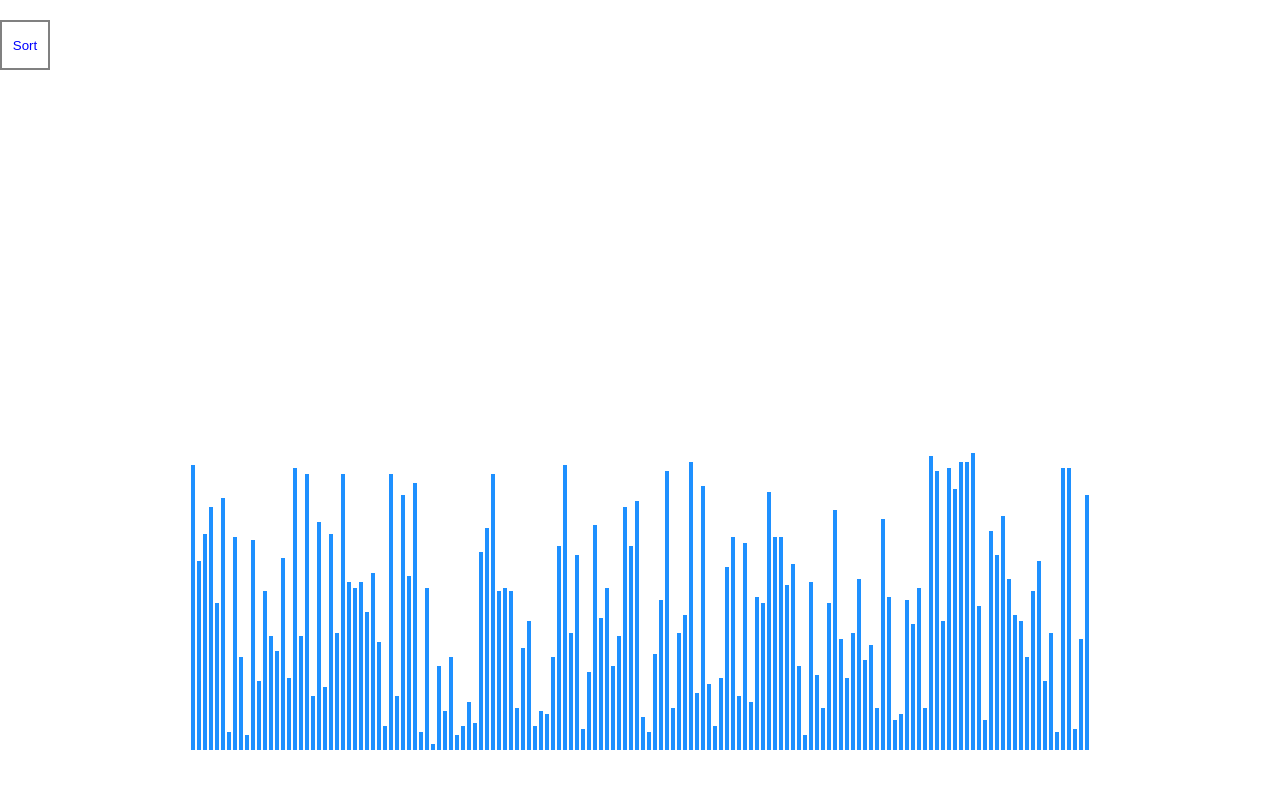
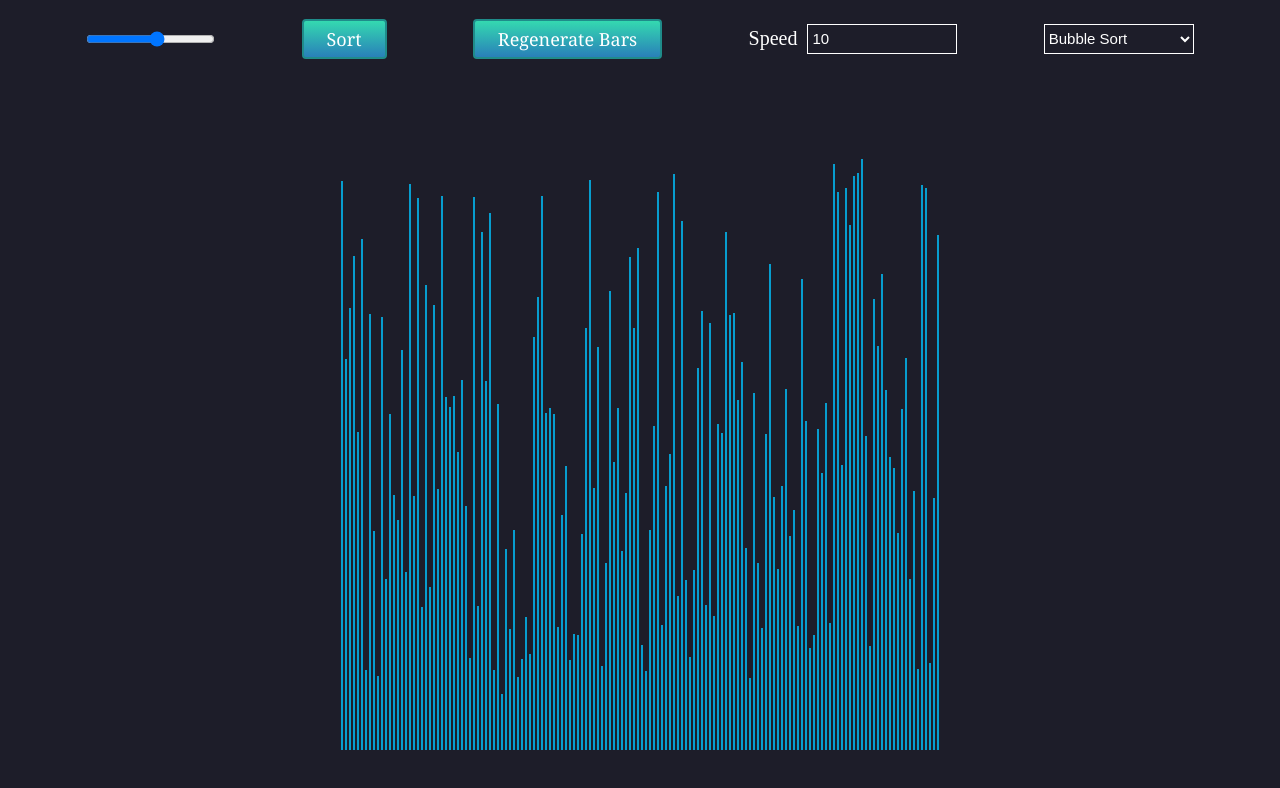
Before and after one commit to Satyam-Mishra786/sorting_visualizer, a React (Create React App) app: page / in a window 1280 px wide. Shown: the top 788 px of the page. Built offline with nearby package versions, Linux system fonts and the light colour scheme.

Commit message:
Fixed bug in Bubble Sort and Implemented Quick Sort

```diff
--- a/package.json
+++ b/package.json
@@ -1,5 +1,6 @@
 {
   "name": "sorting_visualizer",
+  "homepage": "https://Satyam-Mishra786.github.io/sorting_visualizer",
   "version": "0.1.0",
   "private": true,
   "dependencies": {
@@ -13,6 +14,8 @@
     "web-vitals": "^2.1.4"
   },
   "scripts": {
+    "predeploy": "npm run build",
+      "deploy": "gh-pages -d build",
     "start": "react-scripts start",
     "build": "react-scripts build",
     "test": "react-scripts test",
--- a/public/index.html
+++ b/public/index.html
@@ -10,7 +10,7 @@
     />
     <title>React App</title>
     <style>
-      *{
+      * {
         margin: 0;
         padding: 0;
         box-sizing: border-box;
--- a/src/App.js
+++ b/src/App.js
@@ -1,72 +1,176 @@
 import Bar from "./Bar";
 import "./index.css";
-import { useState,useEffect } from "react";
+import { useState, useEffect } from "react";
 function App() {
   const [list, setList] = useState([]);
+  const [start, setStart] = useState(false);
+  const [speed, setSpeed] = useState(10);
+  const [arr, setArr] = useState(0);
+  const [size, setSize] = useState(150);
 
+  // Create List with random values
   useEffect(() => {
     function randomIntFromInterval(min, max) {
       return Math.floor(Math.random() * (max - min + 1) + min)
     }
-    function makeRandomList(){
+    function makeRandomList() {
       let listOfRandom = [];
-      for(let i = 0; i<150; i++){
-        let j = randomIntFromInterval(1,100);
+      for (let i = 0; i < size; i++) {
+        let j = randomIntFromInterval(50, 600);
         listOfRandom.push(j);
       }
       setList([...listOfRandom])
     }
     makeRandomList();
-  }, [])
+  }, [arr, size])
 
 
+  useEffect(() => {
+    console.log(speed, size);
+  }, [speed, size])
 
 
   function sleep(ms) {
     return new Promise(resolve => setTimeout(resolve, ms));
   }
 
-  async function handleClick(){
-    console.log(list.length);
-    // Bubble Sort
-    var i = 0;
-    for(; i < list.length; i++){
-        for(var j = 0; j < ( list.length - i -1 ); j++){
-          if(list[j] > list[j+1]){
-            var temp = list[j]
-            list[j] = list[j + 1]
-            list[j+1] = temp;
-           let first = document.getElementById(`bar-${j}`);
-           let second =  document.getElementById(`bar-${j+1}`);
-           if(first !== null){
-             first.style.backgroundColor = "green";
-             second.style.backgroundColor = "green";
+  function resetBars() {
+    let bar = document.querySelectorAll(".bar");
+    bar.forEach(bars => {
+      bars.style.backgroundColor = "rgb(7 157 206)";
+    })
+    setArr((prevArr) => prevArr + 1);
   }
 
-            await sleep(10);
 
-            if(first !== null){
-              first.style.backgroundColor = "DodgerBlue";
-              second.style.backgroundColor = "DodgerBlue";
+  function handleClick() {
+    var e = document.getElementById("sortingAlgos").value;
+    if (e === 'bubble-sort') bubbleSort();
+    else if (e === 'merge-sort') mergeSort();
+    else if (e === 'selection-sort') selectionSort();
+    else if (e === 'quick-sort') {
+      let aux = list.slice();
+      quickSort(aux, list, 0, list.length - 1);
+    }
   }
 
-            setList([...list])
+  async function bubbleSort() {
+    let aux = list.slice();
+    setStart(!start);
+    let i = 0;
+    let track = aux.length - 1;
+    for (; i < aux.length; i++) {
+      for (let j = 0; j < (aux.length - 1); j++) {
+
+        if (aux[j] > aux[j + 1]) {
+          await swapWithAnimation(aux, j, j + 1);
+        }
+        if (j + 1 === track || track === 0) {
+          let first = document.getElementById(`bar-${track}`);
+          first.style.backgroundColor = "green";
+          --track;
         }
       }
     }
+    setStart((prevStart) => !prevStart);
+  }
+
+  async function mergeSort() {
+
+  }
+
+
+  function selectionSort() {
+
+  }
+
+  async function swapWithAnimation(arr, i, j) {
+    document.getElementById(`bar-${i}`).style.backgroundColor = 'red';
+    document.getElementById(`bar-${j}`).style.backgroundColor = 'red';
+    let temp = arr[i];
+    arr[i] = arr[j];
+    arr[j] = temp;
+    await sleep(speed);
+    setList([...arr])
+
+    document.getElementById(`bar-${i}`).style.backgroundColor = 'rgb(7 157 206)';
+    document.getElementById(`bar-${j}`).style.backgroundColor = 'rgb(7 157 206)';
+
+  }
+
+
+  async function partition(aux, list, low, high) {
+
+    // pivot
+    let pivot = aux[high];
+    let barSome = document.getElementById(`bar-${high}`);
+    barSome.style.backgroundColor = 'cyan';
+    let i = (low - 1);
+
+    for (let j = low; j <= high - 1; j++) {
+      if (aux[j] < pivot) {
+        i++;
+        await swapWithAnimation(aux, i, j);
+      }
+    }
+    await swapWithAnimation(aux, i + 1, high);
+    let parBar = document.getElementById(`bar-${i + 1}`);
+    parBar.style.backgroundColor = 'green';
+    return (i + 1);
+  }
+
+
+  async function quickSort(aux, list, low, high) {
+    if (low < high) {
+
+      // pi is partitioning index, arr[p]
+      // is now at right place
+      let pi = await partition(aux, list, low, high);
+      // partition and after partition
+      await quickSort(aux, list, low, pi - 1);
+      for (let i = low; i < pi; i++) {
+        let barSome = document.getElementById(`bar-${i}`);
+        barSome.style.backgroundColor = 'green';
+      }
+
+      await quickSort(aux, list, pi + 1, high);
+      setList([...aux])
+
+    }
+  }
+
+  function speedChange() {
+    let inputField = Number(document.querySelector(".speedField").value);
+    setSpeed(inputField);
   }
 
   return (
-    <>
-    <button className="sortBtn"  onClick={handleClick}> Sort </button>
+    <div className="windowContainer">
+      <div className="infoSection">
+        <input type="range" min="25" max="250" defaultValue="150" className="slider" id="myRange" disabled={start} onChange={(e) => setSize(e.target.value)} />
+        <button className="sortBtn" onClick={handleClick} disabled={start}> Sort </button>
+        <button className="sortBtn resetBtn" onClick={resetBars} disabled={start}> Regenerate Bars </button>
+        <div className="speedDiv">
+          <label htmlFor="speedInput">Speed</label>
+          <input className="speedField" id="speedInput" defaultValue="10" onChange={speedChange} disabled={start} />
+        </div>
+        <select id="sortingAlgos" defaultValue="bubble-sort" disabled={start}>
+          <option className="sortingType" value="bubble-sort">Bubble Sort</option>
+          <option className="sortingType" value="merge-sort" disabled={true}>Merge Sort</option>
+          <option className="sortingType" value="selection-sort" disabled={true}>Selection Sort</option>
+          <option className="sortingType" value="quick-sort">Quick Sort</option>
+        </select>
+
+      </div>
+      <div className="Info">{start && "Sorting..."}</div>
       <div className="containerParent">
         <div className="container">
-        {list.map((item,index) =>(
-          <Bar item={item} key={index} idnum={index+1}/>
+          {list.map((item, index) => (
+            <Bar item={item} key={index} idnum={index} />
           ))}
         </div>
       </div>
-    </>
+    </div>
   );
 }
 
--- a/src/Bar.jsx
+++ b/src/Bar.jsx
@@ -4,11 +4,11 @@ import "./index.css";
 const Bar = ({ item, idnum }) => {
   const mystyle = {
     color: "white",
-    backgroundColor: "DodgerBlue",
+    backgroundColor: "rgb(7 157 206)",
     // padding: "10px",
     fontFamily: "Arial",
-    height: 3 * item,
-    width: "4px",
+    height: item,
+    width: "2px",
   };
   return <div id={`bar-${idnum}`} className="bar" style={mystyle}></div>;
 };
--- a/src/index.css
+++ b/src/index.css
@@ -1,3 +1,41 @@
+.windowContainer{
+    display: flex;
+    flex-direction: column;
+    width: 100vw;
+    height: 100vh;
+    background-color: rgb(29 29 41);
+}
+
+.infoSection{
+    height: 10%;
+    display: flex;
+    align-items: center;
+    justify-content: space-evenly;
+    flex-wrap: wrap;
+}
+
+#sortingAlgos{
+    width: 150px;
+    height: 30px;
+    outline: none;
+    border: 1px solid white;
+    background-color: transparent;
+    color: white;
+    font-size: 15px;
+    cursor: pointer;
+    font-weight: light;
+}
+
+option{
+    outline: none;
+    border: 1px solid white;
+    background-color: rgb(29 29 41);
+    color: white;
+    font-size: 15px;
+    cursor: pointer;
+    font-weight: light;
+    border-radius: 0px;
+}
 .container{
     width: 100%;
     height: 100%;
@@ -5,24 +43,74 @@
     gap: 2px;
     justify-content: center;
     align-items: flex-end;
-    background: white;
     padding-bottom: 50px;
 }
 .containerParent{
+
     width: 100vw;
-    height: 100vh;
+    height: 90%;
     display: flex;
     align-items: center;
     justify-content: center;
 }
 
-.sortBtn{
-    width: 50px;
-    height: 50px;
-    border: 2px solid grey;
-    background: white;
-    color: blue;
+.sortBtn {
+    background: #34d9b0;
+    background-image: -webkit-linear-gradient(top, #34d9b0, #2980b9);
+    background-image: -moz-linear-gradient(top, #34d9b0, #2980b9);
+    background-image: -ms-linear-gradient(top, #34d9b0, #2980b9);
+    background-image: -o-linear-gradient(top, #34d9b0, #2980b9);
+    background-image: linear-gradient(to bottom, #34d9b0, #2980b9);
+    -webkit-border-radius: 4;
+    -moz-border-radius: 4;
+    border-radius: 4px;
+    font-family: Georgia;
+    color: white;
+    font-size: 18px;
+    padding: 6px 23px 6px 23px;
+    border: solid #1f8c8a 2px;
+    text-decoration: none;
+  }
+
+  .sortBtn:hover {
+    background: #3cb0fd;
+    background-image: -webkit-linear-gradient(top, #3cb0fd, #34d9c6);
+    background-image: -moz-linear-gradient(top, #3cb0fd, #34d9c6);
+    background-image: -ms-linear-gradient(top, #3cb0fd, #34d9c6);
+    background-image: -o-linear-gradient(top, #3cb0fd, #34d9c6);
+    background-image: linear-gradient(to bottom, #3cb0fd, #34d9c6);
+    text-decoration: none;
     cursor: pointer;
-    position: absolute;
-    top: 20px;
+  }
+
+.sortBtn:disabled{
+    cursor:not-allowed;
 }
+
+
+.speedField{
+    width: 150px;
+    height: 30px;
+    outline: none;
+    border: 1px solid white;
+    background-color: transparent;
+    color: white;
+    font-size: 15px;
+    font-weight: light;
+    padding: 2px 4px;
+}
+
+.Info{
+    color: white;
+    display: block;
+    height: 30px;
+}
+
+.speedDiv{
+    display: flex;
+    gap: 10px;
+    align-items: center;
+    justify-content: center;
+    font-size: 20px;
+    color: white;
+}
```
Lines whose indentation alone changed are shown as unchanged.
